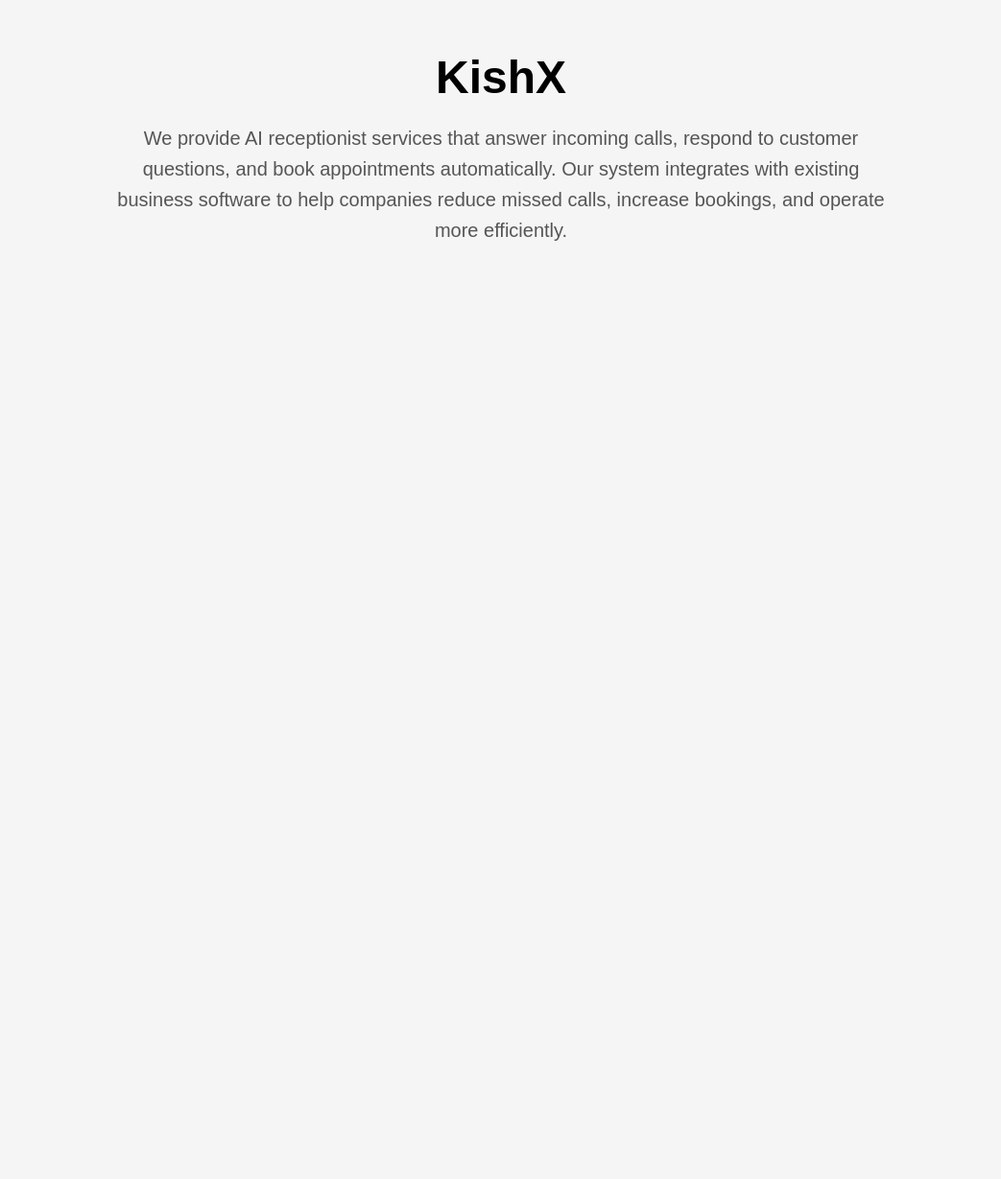
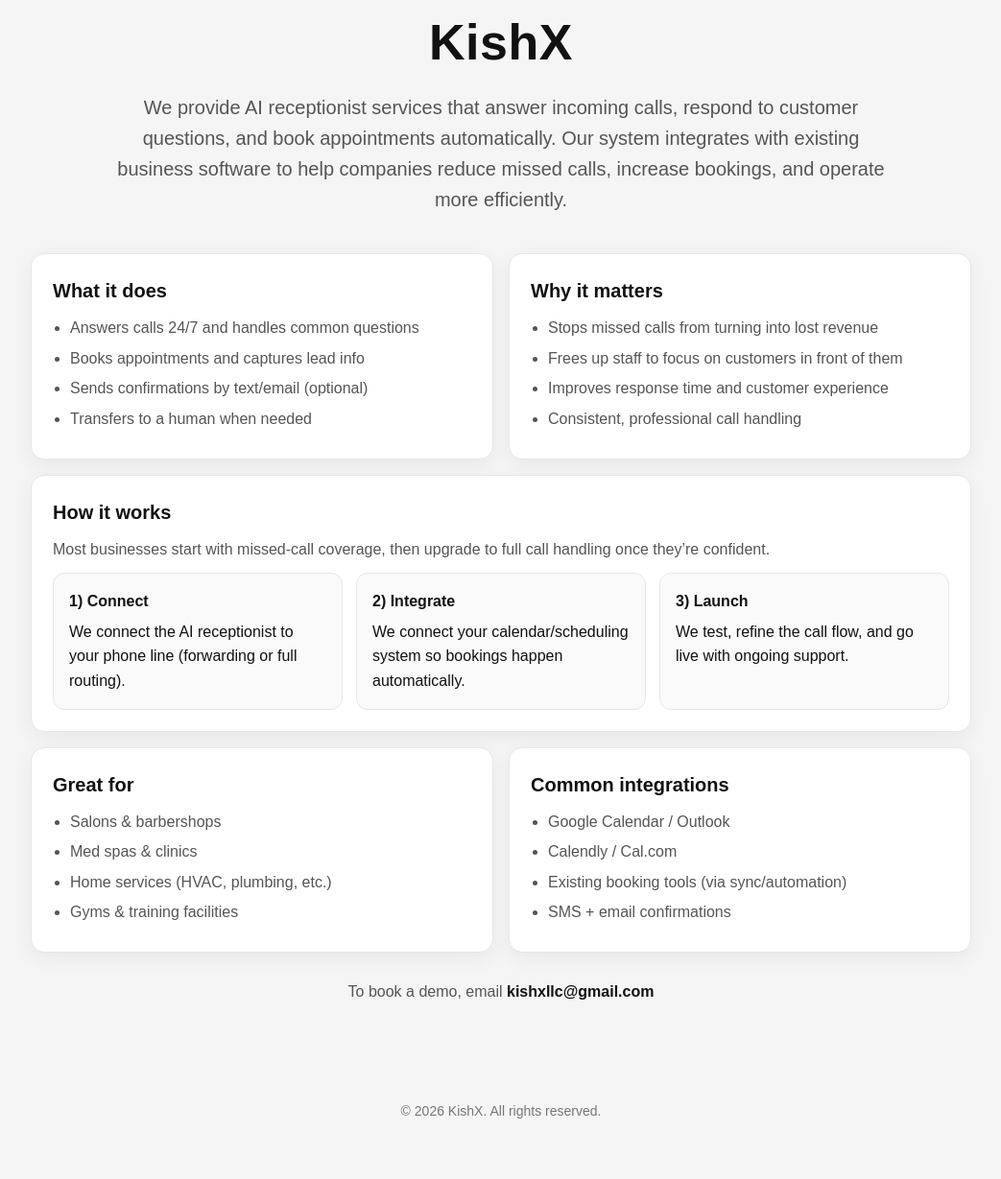
Before and after one commit to aidankish/kishx.co, a plain HTML site: page index.html in a window 1280 px wide. Shown: the part 67-1296 px from the top of the page at 96% size, without its empty margins (118-1161 px from the left). Before the commit the page ends 800 px from the top, so only its background shows below. Drawn offline with Linux system fonts and the light colour scheme.

Commit message:
index.html

```diff
--- a/index.html
+++ b/index.html
@@ -2,32 +2,214 @@
 <html>
 <head>
   <title>KishX</title>
-  <meta charset="UTF-8">
-  <meta name="viewport" content="width=device-width, initial-scale=1.0">
+  <meta charset="UTF-8" />
+  <meta name="viewport" content="width=device-width, initial-scale=1.0" />
   <style>
+    :root {
+      --bg: #f5f5f5;
+      --card: #ffffff;
+      --text: #111;
+      --muted: #555;
+      --border: #e7e7e7;
+    }
+
     body {
       font-family: Arial, sans-serif;
+      margin: 0;
+      background: var(--bg);
+      color: var(--text);
+      line-height: 1.6;
+    }
+
+    .container {
+      max-width: 980px;
+      margin: 0 auto;
+      padding: 70px 20px;
+    }
+
+    header {
       text-align: center;
-      padding: 80px 20px;
-      background-color: #f5f5f5;
+      margin-bottom: 40px;
     }
+
     h1 {
-      font-size: 48px;
-      margin-bottom: 20px;
+      font-size: 52px;
+      margin: 0 0 10px;
+      letter-spacing: 0.5px;
     }
-    p {
+
+    .subtitle {
       font-size: 20px;
-      color: #555;
-      max-width: 800px;
+      color: var(--muted);
+      max-width: 820px;
       margin: 0 auto;
-      line-height: 1.6;
+    }
+
+    .grid {
+      display: grid;
+      grid-template-columns: repeat(12, 1fr);
+      gap: 16px;
+      margin-top: 28px;
+    }
+
+    .card {
+      background: var(--card);
+      border: 1px solid var(--border);
+      border-radius: 14px;
+      padding: 22px;
+      box-shadow: 0 6px 20px rgba(0,0,0,0.06);
+    }
+
+    .card h2 {
+      margin: 0 0 10px;
+      font-size: 20px;
+    }
+
+    .card p {
+      margin: 0;
+      color: var(--muted);
+      font-size: 16px;
+    }
+
+    .span-6 { grid-column: span 6; }
+    .span-12 { grid-column: span 12; }
+
+    ul {
+      margin: 10px 0 0;
+      padding-left: 18px;
+      color: var(--muted);
+    }
+
+    li { margin: 6px 0; }
+
+    .steps {
+      display: grid;
+      grid-template-columns: repeat(3, 1fr);
+      gap: 14px;
+      margin-top: 12px;
+    }
+
+    .step {
+      border: 1px solid var(--border);
+      border-radius: 12px;
+      padding: 16px;
+      background: #fafafa;
+    }
+
+    .step strong {
+      display: block;
+      margin-bottom: 6px;
+    }
+
+    .contact {
+      text-align: center;
+      margin-top: 28px;
+      color: var(--muted);
+      font-size: 16px;
+    }
+
+    .contact span {
+      color: var(--text);
+      font-weight: bold;
+    }
+
+    footer {
+      text-align: center;
+      padding: 30px 20px 60px;
+      color: #777;
+      font-size: 14px;
+    }
+
+    @media (max-width: 760px) {
+      h1 { font-size: 42px; }
+      .span-6 { grid-column: span 12; }
+      .steps { grid-template-columns: 1fr; }
     }
   </style>
 </head>
+
 <body>
-  <h1>KishX</h1>
-  <p>
-    We provide AI receptionist services that answer incoming calls, respond to customer questions, and book appointments automatically. Our system integrates with existing business software to help companies reduce missed calls, increase bookings, and operate more efficiently.
-  </p>
+  <div class="container">
+    <header>
+      <h1>KishX</h1>
+      <p class="subtitle">
+        We provide AI receptionist services that answer incoming calls, respond to customer questions, and book appointments automatically.
+        Our system integrates with existing business software to help companies reduce missed calls, increase bookings, and operate more efficiently.
+      </p>
+    </header>
+
+    <section class="grid">
+      <div class="card span-6">
+        <h2>What it does</h2>
+        <ul>
+          <li>Answers calls 24/7 and handles common questions</li>
+          <li>Books appointments and captures lead info</li>
+          <li>Sends confirmations by text/email (optional)</li>
+          <li>Transfers to a human when needed</li>
+        </ul>
+      </div>
+
+      <div class="card span-6">
+        <h2>Why it matters</h2>
+        <ul>
+          <li>Stops missed calls from turning into lost revenue</li>
+          <li>Frees up staff to focus on customers in front of them</li>
+          <li>Improves response time and customer experience</li>
+          <li>Consistent, professional call handling</li>
+        </ul>
+      </div>
+
+      <div class="card span-12">
+        <h2>How it works</h2>
+        <p>Most businesses start with missed-call coverage, then upgrade to full call handling once they’re confident.</p>
+        <div class="steps">
+          <div class="step">
+            <strong>1) Connect</strong>
+            We connect the AI receptionist to your phone line (forwarding or full routing).
+          </div>
+          <div class="step">
+            <strong>2) Integrate</strong>
+            We connect your calendar/scheduling system so bookings happen automatically.
+          </div>
+          <div class="step">
+            <strong>3) Launch</strong>
+            We test, refine the call flow, and go live with ongoing support.
+          </div>
+        </div>
+      </div>
+
+      <div class="card span-6">
+        <h2>Great for</h2>
+        <ul>
+          <li>Salons & barbershops</li>
+          <li>Med spas & clinics</li>
+          <li>Home services (HVAC, plumbing, etc.)</li>
+          <li>Gyms & training facilities</li>
+        </ul>
+      </div>
+
+      <div class="card span-6">
+        <h2>Common integrations</h2>
+        <ul>
+          <li>Google Calendar / Outlook</li>
+          <li>Calendly / Cal.com</li>
+          <li>Existing booking tools (via sync/automation)</li>
+          <li>SMS + email confirmations</li>
+        </ul>
+      </div>
+    </section>
+
+    <div class="contact">
+      To book a demo, email <span>kishxllc@gmail.com</span>
+    </div>
+  </div>
+
+  <footer>
+    © <span id="year"></span> KishX. All rights reserved.
+  </footer>
+
+  <script>
+    document.getElementById("year").textContent = new Date().getFullYear();
+  </script>
 </body>
 </html>
```
